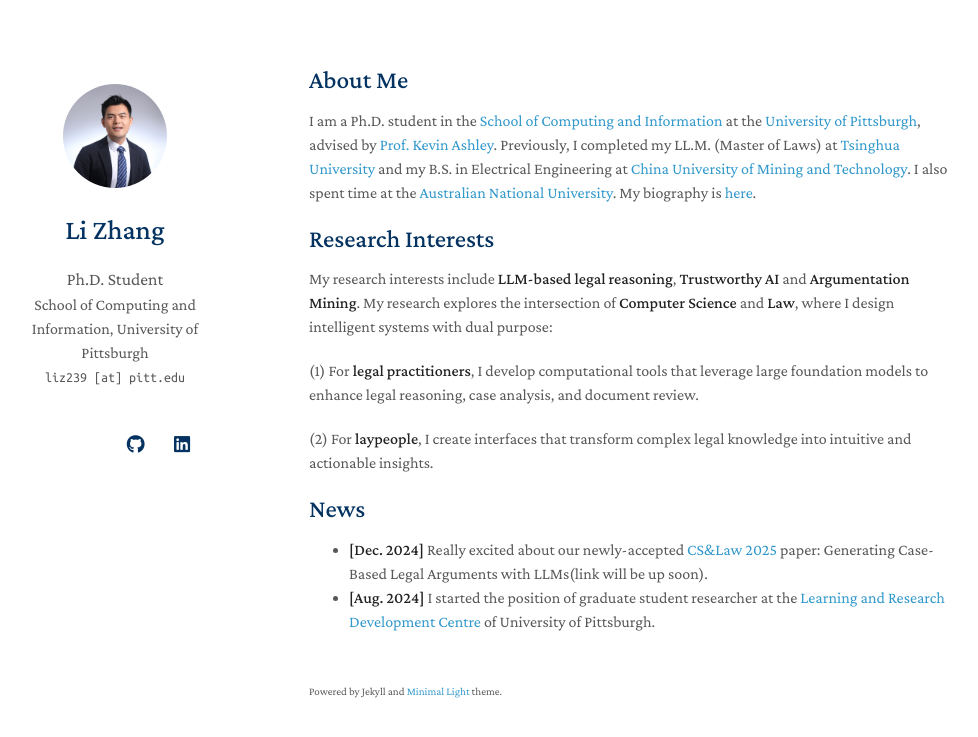
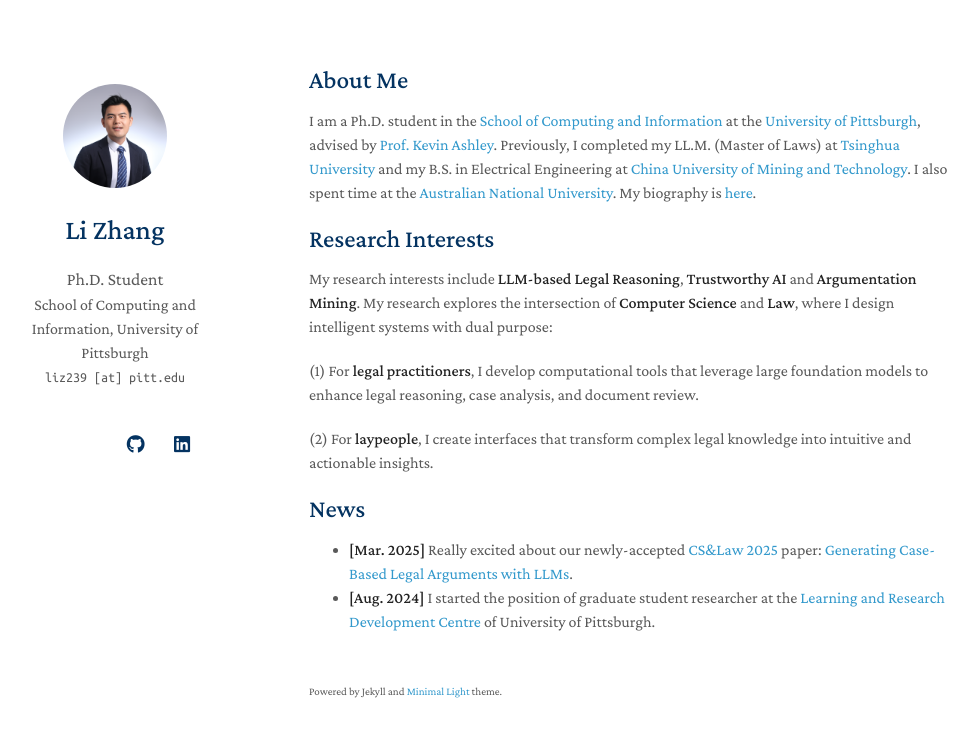
Before and after one commit to lizhang-AIandLaw/lizhang-AIandLaw.github.io, a Jekyll site: the page built from index.md, in a window 1280 px wide. Shown: the top 737 px of the page, without its empty margins (161-1139 px from the left). Built offline with Jekyll 4.4.1, drawn with Linux system fonts in a browser that asks for light colours; a style sheet for code colours, icons or effects is not loaded; our own code applies the rules of GitHub Pages for plain Markdown files.

Commit message:
Update index.md

```diff
--- a/index.md
+++ b/index.md
@@ -8,14 +8,14 @@ I am a Ph.D. student in the [School of Computing and Information](https://www.sc
 
 ## Research Interests
 
-My research interests include **LLM-based legal reasoning**, **Trustworthy AI** and **Argumentation Mining**. My research explores the intersection of **Computer Science** and **Law**, where I design intelligent systems with dual purpose:
+My research interests include **LLM-based Legal Reasoning**, **Trustworthy AI** and **Argumentation Mining**. My research explores the intersection of **Computer Science** and **Law**, where I design intelligent systems with dual purpose:
 
 (1) For **legal practitioners**, I develop computational tools that leverage large foundation models to enhance legal reasoning, case analysis, and document review.
 
 (2) For **laypeople**, I create interfaces that transform complex legal knowledge into intuitive and actionable insights.
 
 ## News
-- **[Dec. 2024]** Really excited about our newly-accepted [CS&Law 2025](https://computersciencelaw.org/2025/) paper: Generating Case-Based Legal Arguments with LLMs(link will be up soon).
+- **[Mar. 2025]** Really excited about our newly-accepted [CS&Law 2025](https://computersciencelaw.org/2025/) paper: [Generating Case-Based Legal Arguments with LLMs](https://dl.acm.org/doi/10.1145/3709025.3712216).
 - **[Aug. 2024]** I started the position of graduate student researcher at the [Learning and Research Development Centre](https://www.lrdc.pitt.edu/) of University of Pittsburgh.
 
 <!--
```
